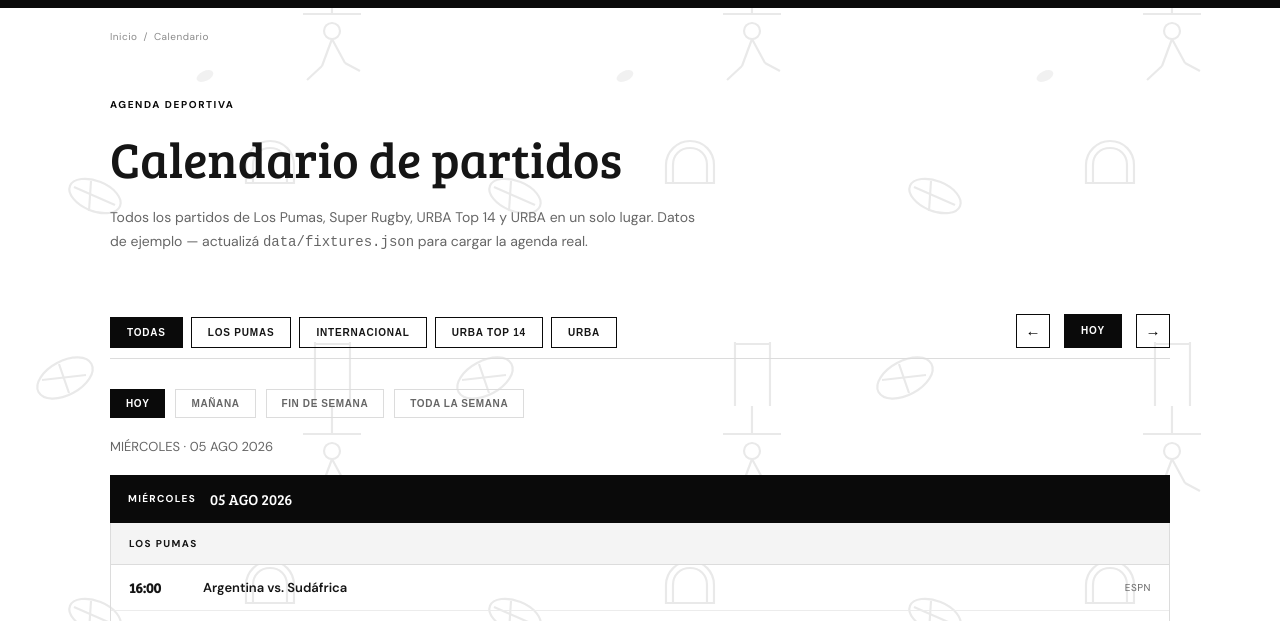
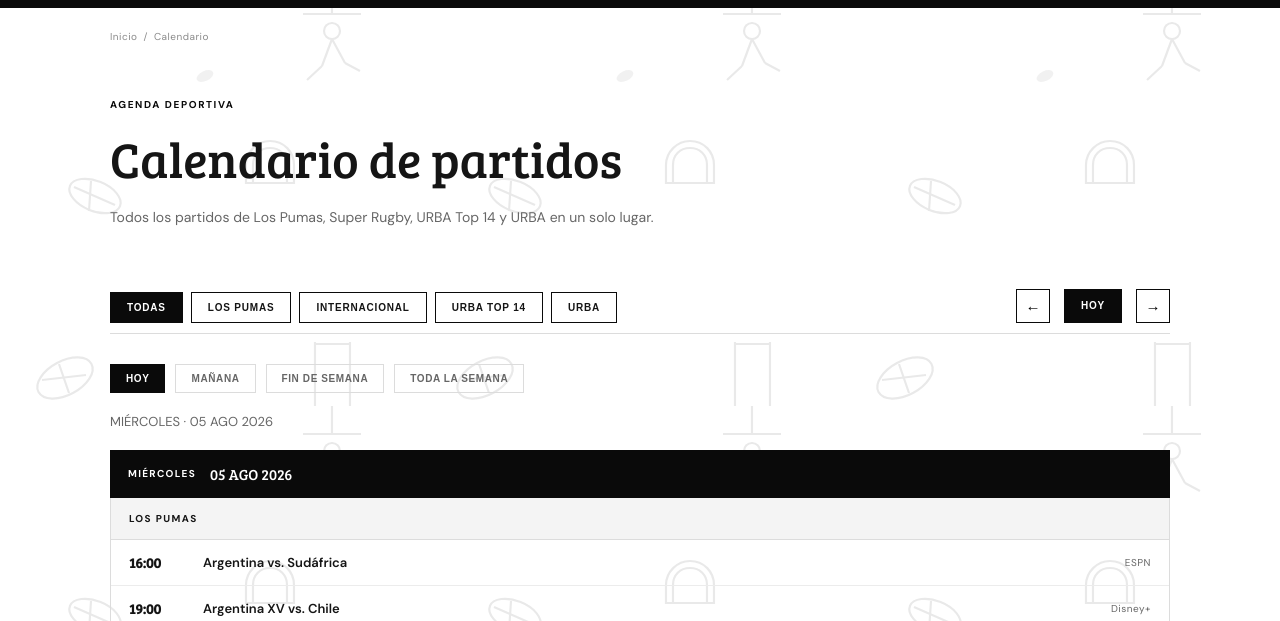
Before and after one commit to Natsura0600/DROP-RUGBY, a website: page calendario.html in a window 1280 px wide. Shown: the part 114-735 px from the top of the page. Drawn offline with Linux system fonts and the light colour scheme; no server answers.

Commit message:
Update calendario.html

```diff
--- a/calendario.html
+++ b/calendario.html
@@ -78,7 +78,7 @@
     <div class="calendar-hero">
       <p class="eyebrow">AGENDA DEPORTIVA</p>
       <h1>Calendario de partidos</h1>
-      <p class="intro">Todos los partidos de Los Pumas, Super Rugby, URBA Top 14 y URBA en un solo lugar. Datos de ejemplo — actualizá <code>data/fixtures.json</code> para cargar la agenda real.</p>
+      <p class="intro">Todos los partidos de Los Pumas, Super Rugby, URBA Top 14 y URBA en un solo lugar.</p>
     </div>
 
     <div class="calendar-controls">
```
